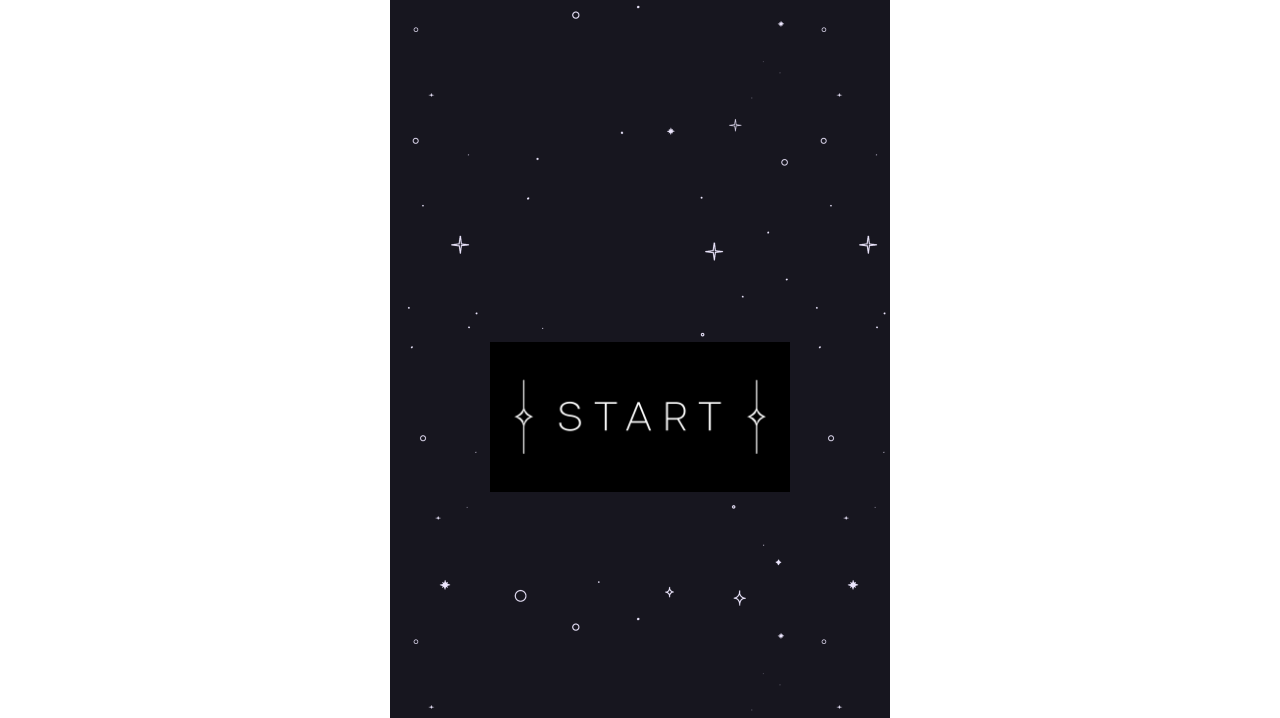
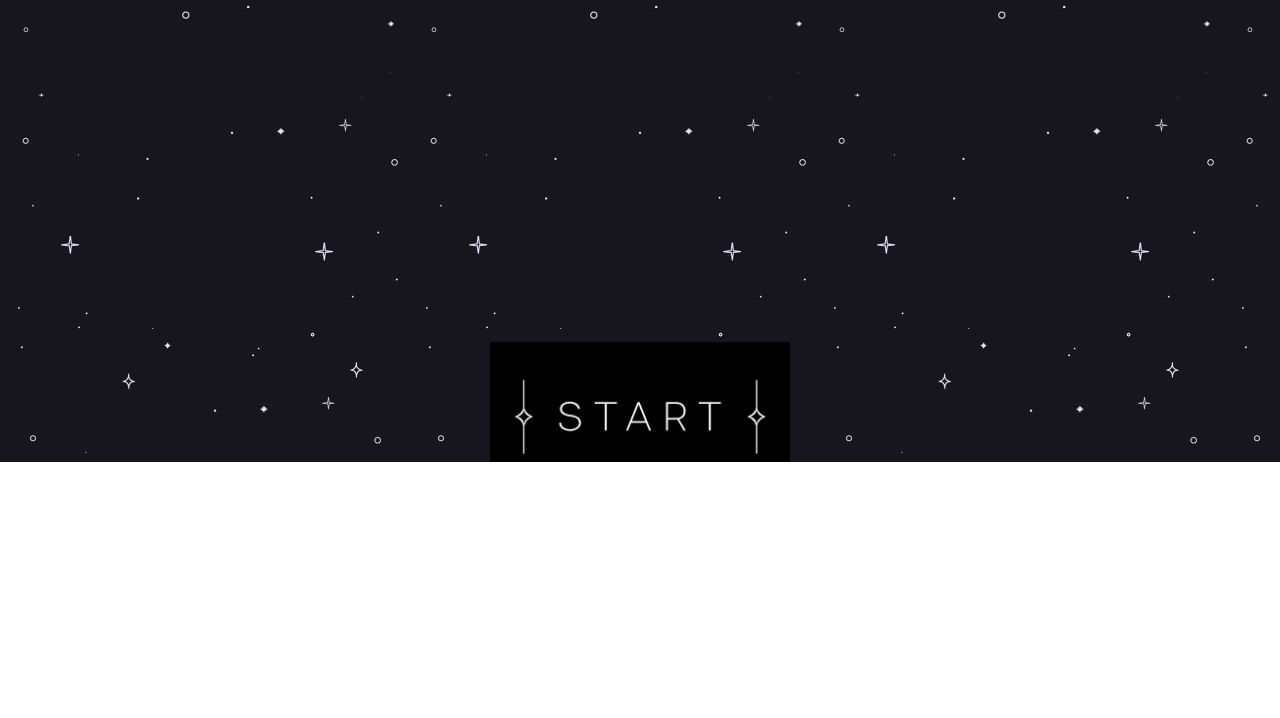
Before and after one commit to lovebin930/star, a plain HTML site: page index.html in a window 1280 px wide. Shown: the part 438-1156 px from the top of the page. After the commit the page ends 900 px from the top, so only its background shows below. Drawn offline with Linux system fonts and the light colour scheme; a web font is replaced by a local one.

Commit message:
Update index.css

```diff
--- a/css/index.css
+++ b/css/index.css
@@ -28,8 +28,8 @@ ul, li{
 }
 
 .container{
-    width: 500px;
-    height: 2000000000px;
+    width: 100%;
+    height: 100%;
     margin: 0 auto;
     position: relative;
     background-color: #000000;
```
